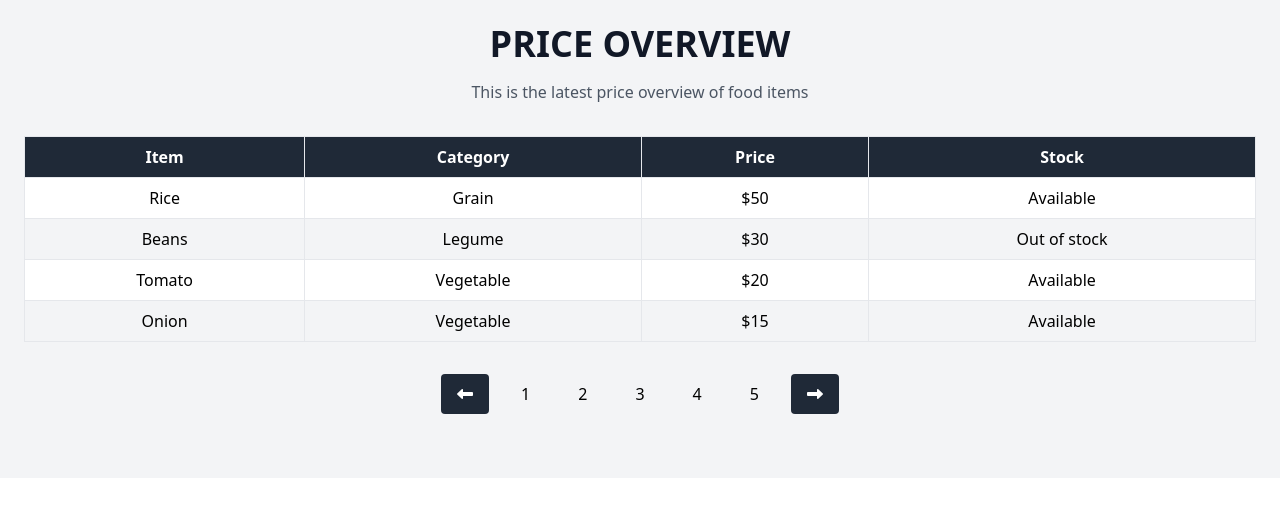
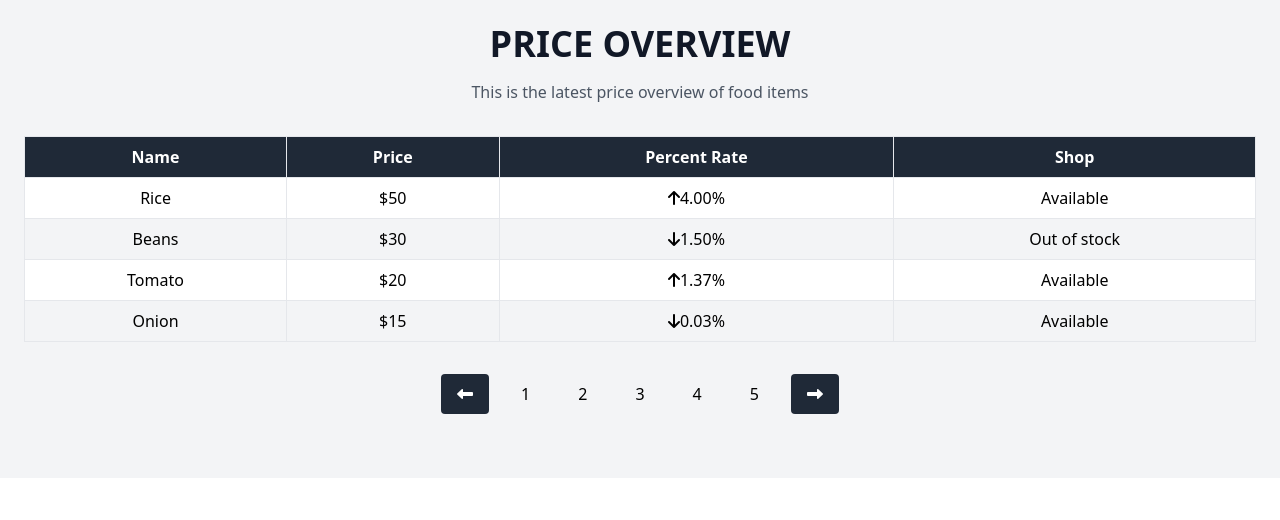
Before and after one commit to yusuf2091/GPAF-system, a plain HTML site: page index.html in a window 1280 px wide. Shown: the part 840-1360 px from the top of the page. Drawn offline with nearby package versions, Linux system fonts and the light colour scheme.

Commit message:
Update index.html
i edit the table header and td.

```diff
--- a/index.html
+++ b/index.html
@@ -70,35 +70,35 @@
         <table class="min-w-full bg-white border border-gray-300">
           <thead class="bg-gray-800 text-white">
             <tr>
-              <th class="py-2 px-4 border">Item</th>
-              <th class="py-2 px-4 border">Category</th>
+              <th class="py-2 px-4 border">Name</th>
               <th class="py-2 px-4 border">Price</th>
-              <th class="py-2 px-4 border">Stock</th>
+              <th class="py-2 px-4 border">Percent Rate</th>
+              <th class="py-2 px-4 border">Shop</th>
             </tr>
           </thead>
           <tbody>
             <tr class="border">
               <td class="py-2 px-4 border">Rice</td>
-              <td class="py-2 px-4 border">Grain</td>
               <td class="py-2 px-4 border">$50</td>
+              <td class="py-2 px-4 border"><i class="fa-solid fa-arrow-up"></i>4.00%</td>
               <td class="py-2 px-4 border">Available</td>
             </tr>
             <tr class="border bg-gray-100">
               <td class="py-2 px-4 border">Beans</td>
-              <td class="py-2 px-4 border">Legume</td>
               <td class="py-2 px-4 border">$30</td>
+              <td class="py-2 px-4 border"><i class="fa-solid fa-arrow-down"></i>1.50%</td>
               <td class="py-2 px-4 border">Out of stock</td>
             </tr>
             <tr class="border">
               <td class="py-2 px-4 border">Tomato</td>
-              <td class="py-2 px-4 border">Vegetable</td>
               <td class="py-2 px-4 border">$20</td>
+              <td class="py-2 px-4 border"><i class="fa-solid fa-arrow-up"></i>1.37%</td>
               <td class="py-2 px-4 border">Available</td>
             </tr>
             <tr class="border bg-gray-100">
               <td class="py-2 px-4 border">Onion</td>
-              <td class="py-2 px-4 border">Vegetable</td>
               <td class="py-2 px-4 border">$15</td>
+              <td class="py-2 px-4 border"><i class="fa-solid fa-arrow-down"></i>0.03%</td>
               <td class="py-2 px-4 border">Available</td>
             </tr>
           </tbody>
```
